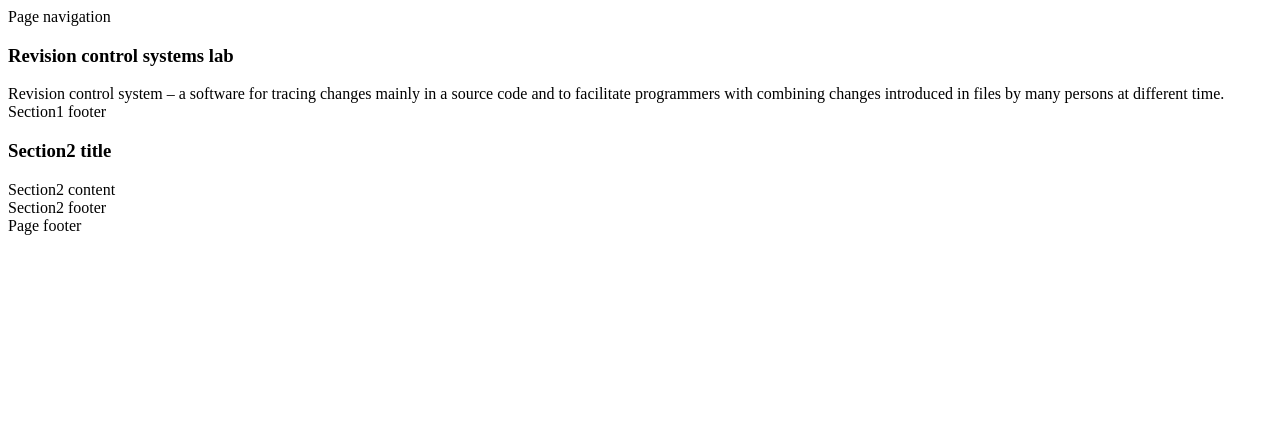
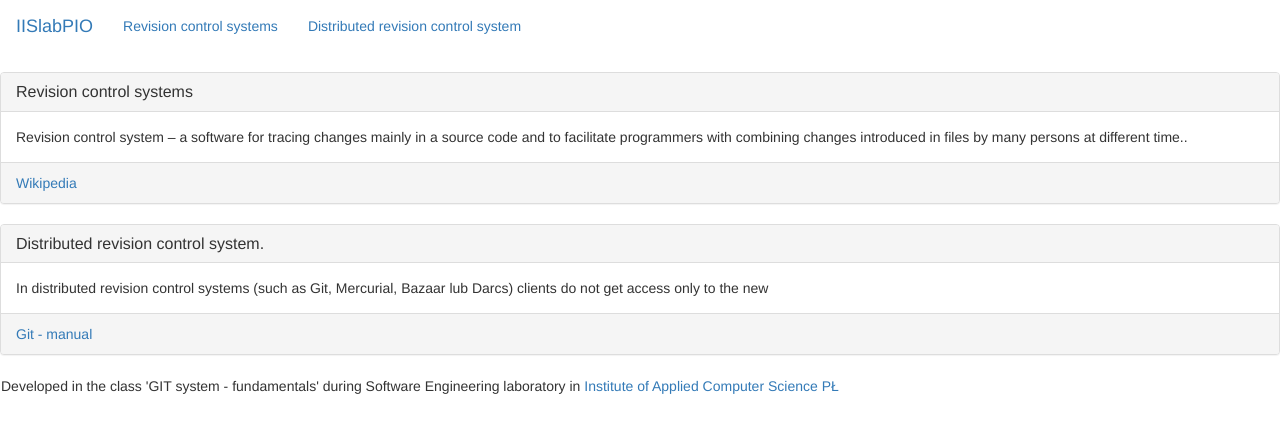
Before and after one commit to amorawsk/html, a plain HTML site: page index.html in a window 1280 px wide. Drawn offline with nearby package versions, Linux system fonts and the light colour scheme.

Commit message:
corrected

```diff
--- a/index.html
+++ b/index.html
@@ -2,37 +2,44 @@
 <html>
 	<head>
 		<meta http-equiv="Content-Type" content="text/html; charset=utf-8">
-
+		<link href="http://netdna.bootstrapcdn.com/bootstrap/3.0.2/css/bootstrap.min.css" rel="stylesheet">
 	</head>
 	<body>
 		<nav class="navbar">
-			Page navigation
+				 <div class="navbar-header">
+		 <a class="navbar-brand" href="#">IISlabPIO</a>
+	 </div>
+	 <div class="collapse navbar-collapse">
+	 	<ul class="nav navbar-nav">
+   			<li><a href="#section1">Revision control systems</a></li>
+   			<li><a href="#section2">Distributed revision control system</a></li>
+   		</ul>
+   	</div>
 		</nav>
 		<section id="section1" class="panel panel-default">
 			<div class="panel-heading">
-	    		<h3 class="panel-title">Revision control systems lab</h3>
+	    		<h3 class="panel-title">Revision control systems</h3>
 		  	</div>
 	  		<div class="panel-body">
-				Revision control system – a software for tracing changes mainly in a source code and to facilitate programmers with combining changes introduced in files by many persons at different time.
-
+	  		Revision control system – a software for tracing changes mainly in a source code and to facilitate programmers with combining changes introduced in files by many persons at different time..
 	  		</div>
 			<footer class="panel-footer">
-				Section1 footer
+				<a href="http://en.wikipedia.org/wiki/Revision_control">Wikipedia</a>
 			</footer>
 		</section>
 		<section id="section2" class="panel panel-default">
 			<div class="panel-heading">
-	    		<h3 class="panel-title">Section2 title</h3>
+	    		<h3 class="panel-title">Distributed revision control system.</h3>
 	  		</div>
 	  		<div class="panel-body">
-		    	Section2 content
+		    	In distributed revision control systems (such as Git, Mercurial, Bazaar lub Darcs) clients do not get access only to the new
 		  	</div>
 			<footer class="panel-footer">
-				Section2 footer
+				<a href="http://git-scm.com/book/en/Getting-Started-About-Version-Control#Distributed-Version-Control-Systems">Git - manual</a>
 			</footer>
 		</section>
 		<footer  class="navbar">
-			Page footer
+			 Developed in the class 'GIT system - fundamentals' during Software Engineering laboratory in <a href="http://www.iis.p.lodz.pl/">Institute of Applied Computer Science PŁ</a>
 		</footer>
 	</body>
 </html>
```
